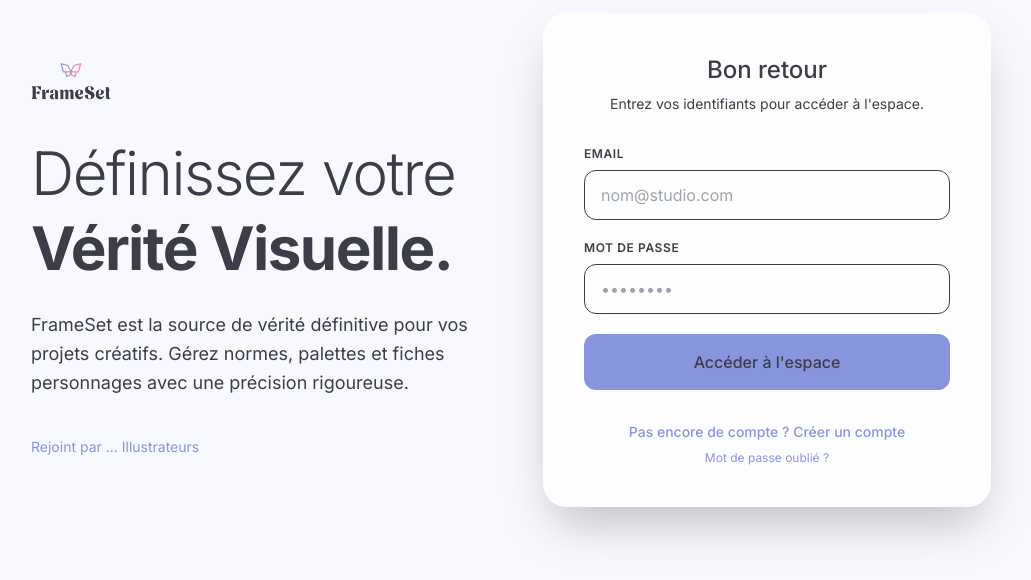
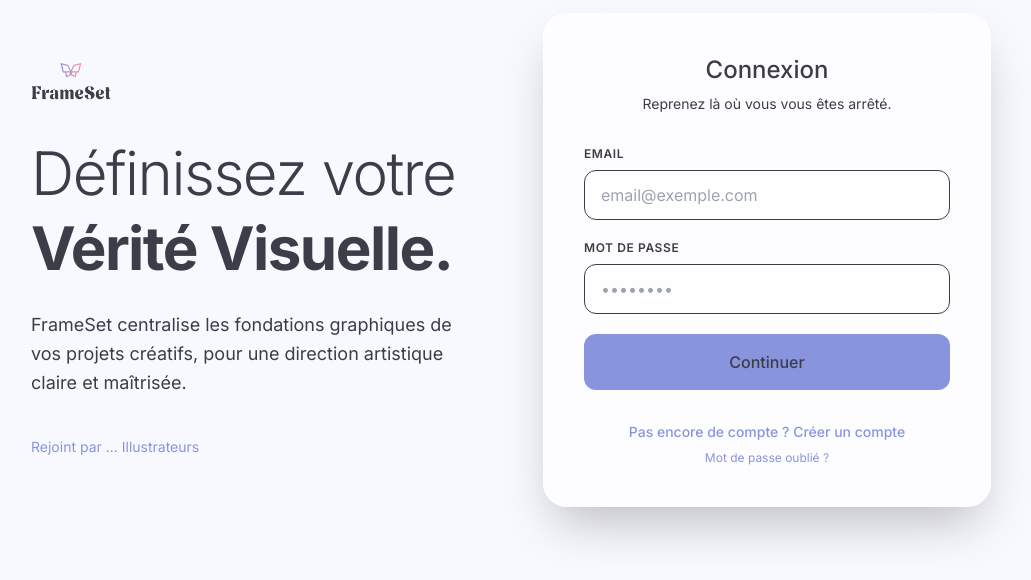
Before and after one commit to AxelleDev/FrameSet, a React (Vite) app in the folder frontend/: page /#/login in a window 1280 px wide. Shown: the part 140-720 px from the top of the page, without its empty margins (129-1160 px from the left). Built offline with nearby package versions, Linux system fonts and the light colour scheme; no server answers.

Commit message:
revised login and signup texts and button labels for clarity and tone

```diff
--- a/frontend/src/pages/Login.jsx
+++ b/frontend/src/pages/Login.jsx
@@ -62,7 +62,7 @@ export default function Login() {
            </h1>
 
            <p className="text-lg text-primary max-w-md leading-relaxed">
-             FrameSet est la source de vérité définitive pour vos projets créatifs. Gérez normes, palettes et fiches personnages avec une précision rigoureuse.
+             FrameSet centralise les fondations graphiques de vos projets créatifs, pour une direction artistique claire et maîtrisée.
            </p>
 
            <div className="flex items-center space-x-4 pt-4">
@@ -75,8 +75,8 @@ export default function Login() {
         <div className="flex items-center justify-center md:justify-end">
           <div className="glass-panel w-full max-w-md p-10 rounded-3xl shadow-2xl animate-fade-in" style={{ animationDelay: '150ms' }}>
             <div className="mb-8 text-center">
-              <h2 className="text-2xl font-medium text-primary">Bon retour</h2>
-              <p className="text-primary text-sm mt-2">Entrez vos identifiants pour accéder à l'espace.</p>
+              <h2 className="text-2xl font-medium text-primary">Connexion</h2>
+              <p className="text-primary text-sm mt-2">Reprenez là où vous vous êtes arrêté.</p>
             </div>
 
             {error && <div className="mb-4 p-3 bg-pink text-primary text-xs rounded-lg text-center font-medium">{error}
@@ -93,7 +93,7 @@ export default function Login() {
             <div className="space-y-5">
               <div className="group">
                 <label className="block text-xs font-semibold text-primary uppercase tracking-wider mb-2">Email</label>
-                <input type="email" name="email" value={formData.email} onChange={handleChange} className="w-full px-4 py-3 bg-white/50 border border-primary rounded-xl focus:outline-none focus:ring-2 focus:ring-blue focus:border-blue transition-all" placeholder="nom@studio.com" />
+                <input type="email" name="email" value={formData.email} onChange={handleChange} className="w-full px-4 py-3 bg-white/50 border border-primary rounded-xl focus:outline-none focus:ring-2 focus:ring-blue focus:border-blue transition-all" placeholder="email@exemple.com" />
               </div>
 
               <div className="group">
@@ -102,7 +102,7 @@ export default function Login() {
               </div>
 
               <button onClick={handleLogin} className="w-full py-4 mt-2 bg-blue text-primary font-medium rounded-xl hover:bg-pink/10 hover:shadow-lg transition-all">
-                Accéder à l'espace
+                Continuer
               </button>
             </div>
 
--- a/frontend/src/pages/Register.jsx
+++ b/frontend/src/pages/Register.jsx
@@ -62,11 +62,11 @@ export default function Register() {
            </h1>
 
            <p className="text-lg text-primary max-w-md leading-relaxed">
-             Commencez dès aujourd'hui à structurer vos assets créatifs. FrameSet unifie votre vision et celle de vos équipes.
+             Commencez à structurer les fondations graphiques de vos projets et donnez à votre univers créatif une direction claire et cohérente.
            </p>
 
            <div className="flex flex-col space-y-2 pt-4 border-l-2 border-primary pl-6">
-              <p className="text-sm font-medium text-primary">"Un outil indispensable pour maintenir la cohérence de mes illustrations."</p>
+              <p className="text-sm font-medium text-primary">"Un outil essentiel pour reprendre un projet sans perdre mes réglages graphiques."</p>
               <p className="text-xs text-blue uppercase tracking-widest">Alyse C., Illustratrice</p>
               <span className="text-sm text-blue pt-2">
                 {userCount !== null ? `Rejoint par ${userCount} Illustrateur${userCount > 1 ? 's' : ''}` : 'Rejoint par ... Illustrateurs'}
@@ -77,8 +77,8 @@ export default function Register() {
         <div className="flex items-center justify-center md:justify-end order-1 md:order-2">
           <div className="glass-panel w-full max-w-md p-10 rounded-3xl shadow-2xl animate-fade-in" style={{ animationDelay: '150ms' }}>
             <div className="mb-8 text-center">
-              <h2 className="text-2xl font-medium text-primary">Créer un compte</h2>
-              <p className="text-primary text-sm mt-2">Rejoignez l'espace de travail.</p>
+              <h2 className="text-2xl font-medium text-primary">Inscription</h2>
+              <p className="text-primary text-sm mt-2">Votre référence graphique commence ici.</p>
             </div>
 
             {error && <div className="mb-4 p-3 bg-pink text-primary text-xs rounded-lg text-center font-medium">{error}</div>}
@@ -86,12 +86,12 @@ export default function Register() {
             <div className="space-y-4">
               <div className="group">
                 <label className="block text-xs font-semibold text-primary uppercase tracking-wider mb-2">Nom Complet</label>
-                <input type="text" name="name" value={formData.name} onChange={handleChange} className="w-full px-4 py-3 bg-white/50 border border-primary rounded-xl focus:outline-none focus:ring-2 focus:ring-blue focus:border-blue transition-all" placeholder="ex: Alex Chen" />
+                <input type="text" name="name" value={formData.name} onChange={handleChange} className="w-full px-4 py-3 bg-white/50 border border-primary rounded-xl focus:outline-none focus:ring-2 focus:ring-blue focus:border-blue transition-all" placeholder="ex: Prénom Nom" />
               </div>
 
               <div className="group">
-                <label className="block text-xs font-semibold text-primary uppercase tracking-wider mb-2">Email Professionnel</label>
-                <input type="email" name="email" value={formData.email} onChange={handleChange} className="w-full px-4 py-3 bg-white/50 border border-primary rounded-xl focus:outline-none focus:ring-2 focus:ring-blue focus:border-blue transition-all" placeholder="nom@studio.com" />
+                <label className="block text-xs font-semibold text-primary uppercase tracking-wider mb-2">Email</label>
+                <input type="email" name="email" value={formData.email} onChange={handleChange} className="w-full px-4 py-3 bg-white/50 border border-primary rounded-xl focus:outline-none focus:ring-2 focus:ring-blue focus:border-blue transition-all" placeholder="email@exemple.com" />
               </div>
 
               <div className="group">
@@ -100,7 +100,7 @@ export default function Register() {
               </div>
 
               <button onClick={handleRegister} className="w-full py-4 mt-2 bg-blue text-primary font-medium rounded-xl hover:bg-pink/10 hover:shadow-lg transition-all">
-                S'inscrire gratuitement
+                Créer un compte
               </button>
             </div>
 
```
